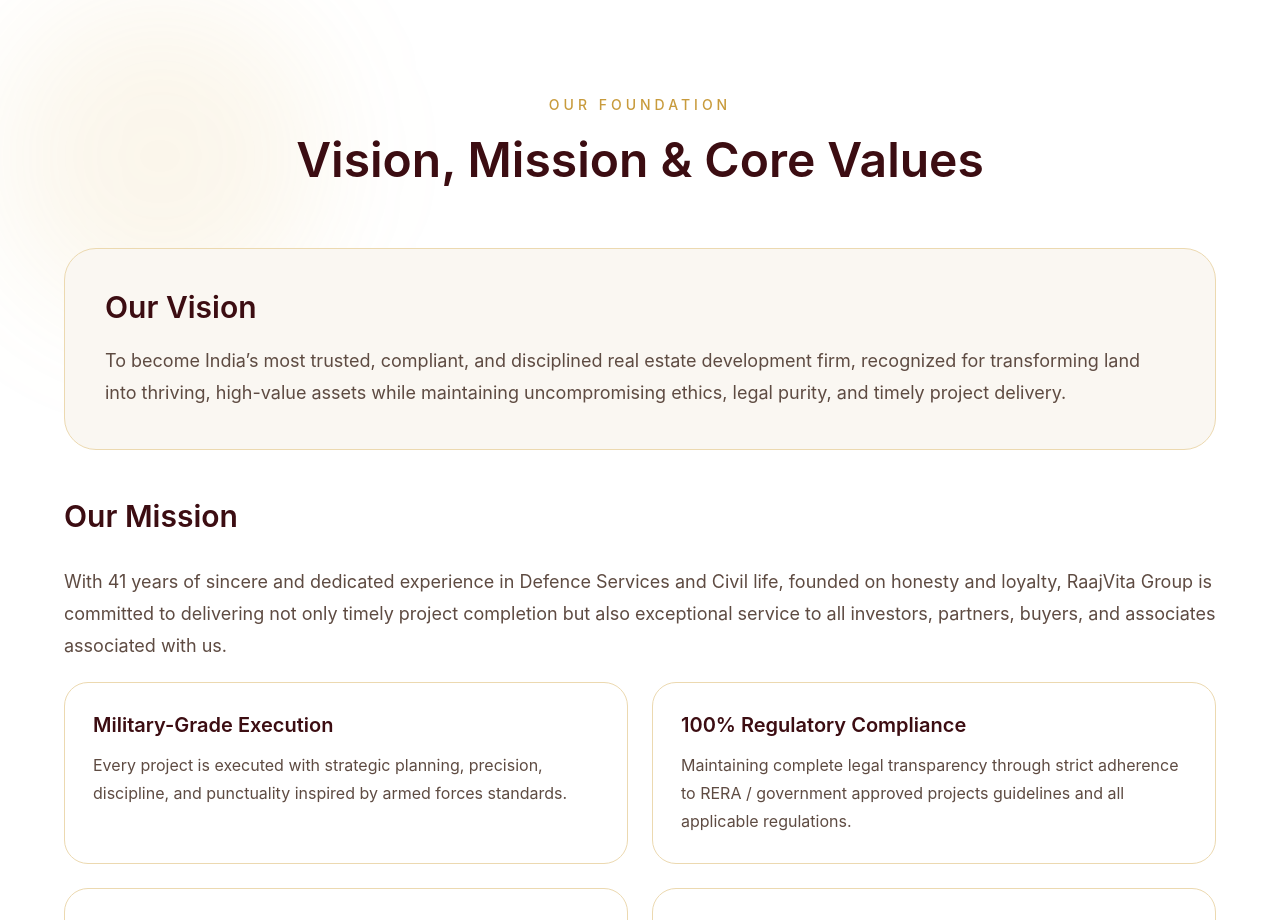
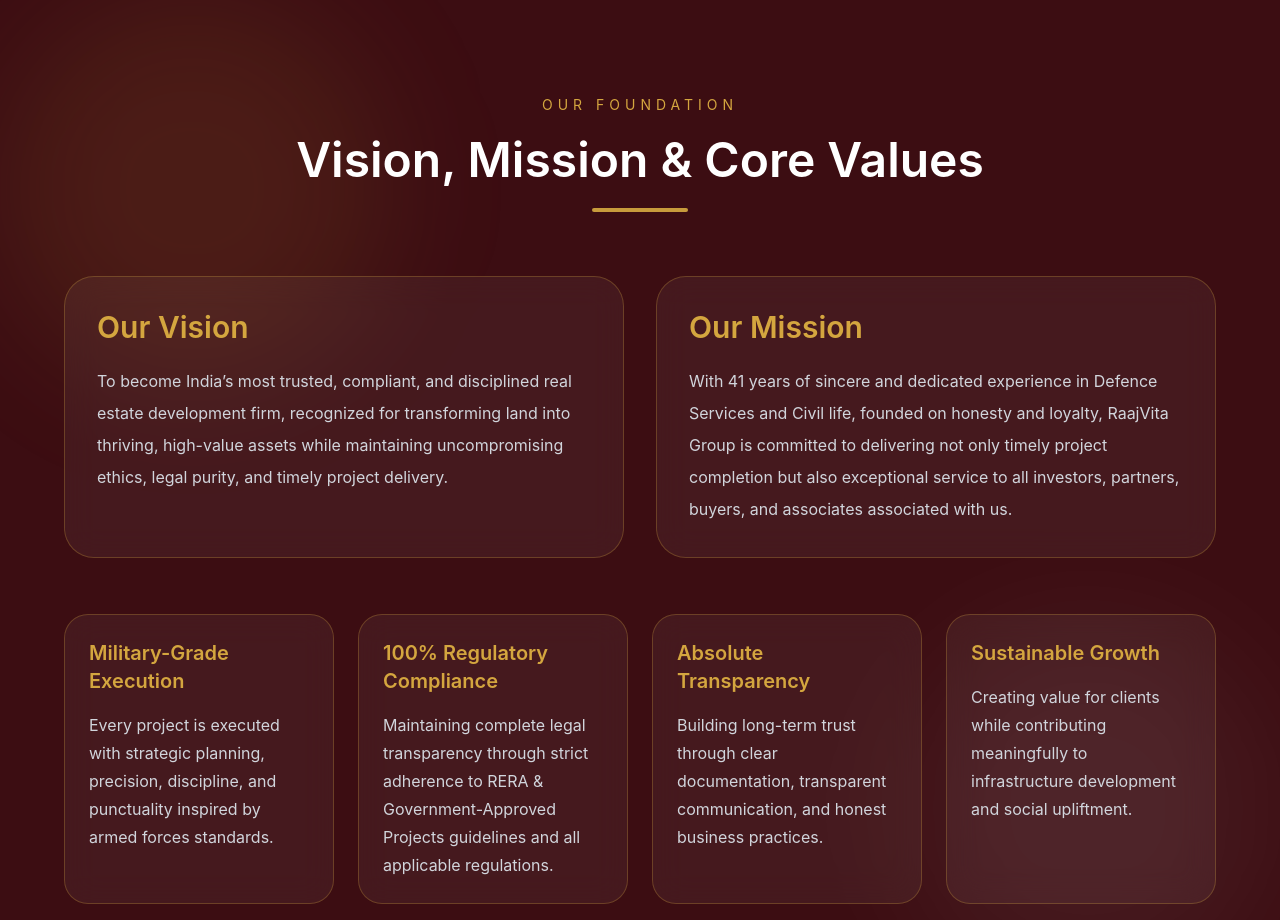
Before and after one commit to mndev2019/raajvita, a React (Vite) app: page / in a window 1280 px wide. Shown: the part 1880-2800 px from the top of the page. Built offline with nearby package versions, Linux system fonts and the light colour scheme.

Commit message:
change vission mission and rera

```diff
--- a/src/Layout/Footer.jsx
+++ b/src/Layout/Footer.jsx
@@ -222,7 +222,7 @@
 
               <div className="w-1.5 h-1.5 rounded-full bg-[#c89b3c]"></div>
 
-              <p>RERA / government approved projects Certified Development Firm</p>
+              <p>RERA & Government-Approved Development Firm</p>
             </div>
           </div>
         </div>
--- a/src/Pages/AboutUs/index.jsx
+++ b/src/Pages/AboutUs/index.jsx
@@ -57,7 +57,7 @@
 
             <div className="absolute -bottom-8 -left-8 bg-[#c89b3c] text-white p-6 rounded-2xl shadow-2xl">
               <h2 className="text-3xl font-bold">100%</h2>
-              <p className="font-medium">RERA / Govt. Approved Projects Certified</p>
+              <p className="font-medium">RERA & Government-Approved Projects</p>
             </div>
           </div>
         </div>
--- a/src/Pages/Home/About.jsx
+++ b/src/Pages/Home/About.jsx
@@ -4,141 +4,116 @@
   return (
     <>
       {/* Vision, Mission & Core Values */}
-      <section className="relative lg:py-24 py-10 bg-white overflow-hidden">
-        <div className="absolute top-0 left-0 w-80 h-80 bg-[#d4a63f]/10 blur-3xl rounded-full"></div>
-        <div className="absolute bottom-0 right-0 w-96 h-96 bg-[#8b1e2d]/10 blur-3xl rounded-full"></div>
+    <section className="relative lg:py-24 py-14 bg-[#3c0d12] overflow-hidden">
+
+  {/* Background Effects */}
+  <div className="absolute top-0 left-0 w-96 h-96 bg-[#d4a63f]/10 blur-3xl rounded-full"></div>
+  <div className="absolute bottom-0 right-0 w-96 h-96 bg-white/5 blur-3xl rounded-full"></div>
 
   <div className="container mx-auto px-6 lg:px-16 relative z-10">
+
+    {/* Heading */}
     <div className="text-center max-w-4xl mx-auto">
-            <span className="text-[#c89b3c] uppercase tracking-[4px] text-sm font-medium">
+      <span className="uppercase tracking-[5px] text-[#d4a63f] text-sm">
         Our Foundation
       </span>
 
-            <h2 className="text-3xl lg:text-5xl font-semibold text-[#3c0d12] mt-5">
+      <h2 className="text-4xl lg:text-5xl font-semibold text-white mt-5">
         Vision, Mission & Core Values
       </h2>
+
+      <div className="w-24 h-1 bg-[#c89b3c] mx-auto rounded-full mt-6"></div>
     </div>
 
-          {/* Vision */}
-          <div className="md:mt-16 mt-10 bg-[#faf7f2] border border-[#ecd9b0] rounded-[32px] md:p-10 p-8">
-            <h3 className="md:text-3xl text-2xl font-semibold text-[#3c0d12]">
+    {/* Vision & Mission */}
+    <div className="grid lg:grid-cols-2 gap-8 mt-16">
+
+      <div className="bg-white/5 backdrop-blur-lg border border-[#c89b3c]/30 rounded-[30px] p-8 hover:-translate-y-2 transition-all duration-500">
+
+        <h3 className="text-3xl font-semibold text-[#d4a63f] mb-5">
           Our Vision
         </h3>
 
-            <p className="text-[#5e4b42] md:text-lg text-md leading-8 mt-5">
+        <p className="text-gray-300 leading-8">
           To become India’s most trusted, compliant, and disciplined real
           estate development firm, recognized for transforming land into
           thriving, high-value assets while maintaining uncompromising
           ethics, legal purity, and timely project delivery.
         </p>
+
       </div>
 
-          {/* Mission */}
-          <div className="md:mt-12 mt-10">
-            <h3 className="md:text-3xl text-2xl font-semibold text-[#3c0d12] mb-8">
+      <div className="bg-white/5 backdrop-blur-lg border border-[#c89b3c]/30 rounded-[30px] p-8 hover:-translate-y-2 transition-all duration-500">
+
+        <h3 className="text-3xl font-semibold text-[#d4a63f] mb-5">
           Our Mission
         </h3>
-            <div className="">
-              <p className="text-[#5e4b42] md:text-lg text-md leading-8 mb-5">
-                With 41 years of sincere and dedicated experience in Defence Services and
-                Civil life, founded on honesty and loyalty, RaajVita Group is committed to
-                delivering not only timely project completion but also exceptional service to
-                all investors, partners, buyers, and associates associated with us.
+
+        <p className="text-gray-300 leading-8">
+          With 41 years of sincere and dedicated experience in Defence
+          Services and Civil life, founded on honesty and loyalty,
+          RaajVita Group is committed to delivering not only timely
+          project completion but also exceptional service to all
+          investors, partners, buyers, and associates associated with us.
         </p>
+
       </div>
-            <div className="grid md:grid-cols-2 gap-6">
 
-              <div className="bg-white border border-[#ecd9b0] rounded-3xl p-7">
-                <h4 className="text-[#3c0d12] text-xl font-semibold">
+    </div>
+
+    {/* Core Values */}
+    <div className="grid md:grid-cols-2 lg:grid-cols-4 gap-6 mt-14">
+
+      <div className="bg-white/5 backdrop-blur-lg border border-[#c89b3c]/30 rounded-3xl p-6 hover:bg-[#c89b3c]/10 transition-all duration-300">
+        <h4 className="text-[#d4a63f] text-xl font-semibold">
           Military-Grade Execution
         </h4>
-                <p className="text-[#5e4b42] mt-3 leading-7">
+
+        <p className="text-gray-300 mt-4 leading-7">
           Every project is executed with strategic planning,
           precision, discipline, and punctuality inspired by armed
           forces standards.
         </p>
       </div>
 
-              <div className="bg-white border border-[#ecd9b0] rounded-3xl p-7">
-                <h4 className="text-[#3c0d12] text-xl font-semibold">
+      <div className="bg-white/5 backdrop-blur-lg border border-[#c89b3c]/30 rounded-3xl p-6 hover:bg-[#c89b3c]/10 transition-all duration-300">
+        <h4 className="text-[#d4a63f] text-xl font-semibold">
           100% Regulatory Compliance
         </h4>
-                <p className="text-[#5e4b42] mt-3 leading-7">
+
+        <p className="text-gray-300 mt-4 leading-7">
           Maintaining complete legal transparency through strict
-                  adherence to RERA / government approved projects guidelines and all applicable regulations.
+          adherence to RERA & Government-Approved Projects guidelines
+          and all applicable regulations.
         </p>
       </div>
 
-              <div className="bg-white border border-[#ecd9b0] rounded-3xl p-7">
-                <h4 className="text-[#3c0d12] text-xl font-semibold">
+      <div className="bg-white/5 backdrop-blur-lg border border-[#c89b3c]/30 rounded-3xl p-6 hover:bg-[#c89b3c]/10 transition-all duration-300">
+        <h4 className="text-[#d4a63f] text-xl font-semibold">
           Absolute Transparency
         </h4>
-                <p className="text-[#5e4b42] mt-3 leading-7">
+
+        <p className="text-gray-300 mt-4 leading-7">
           Building long-term trust through clear documentation,
           transparent communication, and honest business practices.
         </p>
       </div>
 
-              <div className="bg-white border border-[#ecd9b0] rounded-3xl p-7">
-                <h4 className="text-[#3c0d12] text-xl font-semibold">
+      <div className="bg-white/5 backdrop-blur-lg border border-[#c89b3c]/30 rounded-3xl p-6 hover:bg-[#c89b3c]/10 transition-all duration-300">
+        <h4 className="text-[#d4a63f] text-xl font-semibold">
           Sustainable Growth
         </h4>
-                <p className="text-[#5e4b42] mt-3 leading-7">
+
+        <p className="text-gray-300 mt-4 leading-7">
           Creating value for clients while contributing meaningfully
           to infrastructure development and social upliftment.
         </p>
       </div>
-            </div>
+
     </div>
 
-          {/* Core Values */}
-          <div className="md:mt-16 mt-10">
-            <h3 className="md:text-3xl text-2xl font-semibold text-[#3c0d12] mb-8">
-              Our Core Values
-            </h3>
-
-            <div className="grid md:grid-cols-2 lg:grid-cols-4 gap-6">
-              <div className="bg-[#faf7f2] border border-[#ecd9b0] rounded-3xl p-6">
-                <h4 className="text-[#3c0d12] font-semibold text-xl">
-                  Integrity First
-                </h4>
-                <p className="text-[#5e4b42] mt-3">
-                  Honesty is our non-negotiable foundation in every decision
-                  and commitment.
-                </p>
   </div>
 
-              <div className="bg-[#faf7f2] border border-[#ecd9b0] rounded-3xl p-6">
-                <h4 className="text-[#3c0d12] font-semibold text-xl">
-                  Purity & Compliance
-                </h4>
-                <p className="text-[#5e4b42] mt-3">
-                  Complete transparency backed by RERA / government approved projects compliance and verified
-                  documentation.
-                </p>
-              </div>
-
-              <div className="bg-[#faf7f2] border border-[#ecd9b0] rounded-3xl p-6">
-                <h4 className="text-[#3c0d12] font-semibold text-xl">
-                  Discipline
-                </h4>
-                <p className="text-[#5e4b42] mt-3">
-                  Strict adherence to timelines, quality control, and
-                  standardized execution processes.
-                </p>
-              </div>
-
-              <div className="bg-[#faf7f2] border border-[#ecd9b0] rounded-3xl p-6">
-                <h4 className="text-[#3c0d12] font-semibold text-xl">
-                  Social Responsibility
-                </h4>
-                <p className="text-[#5e4b42] mt-3">
-               We proudly support initiatives focused on the education, grooming, growth, and development of underprivileged children, helping them build a brighter and better future.
-                </p>
-              </div>
-            </div>
-          </div>
-        </div>
 </section>
 
       {/* Rajendra Singh Chaudhary */}
@@ -211,17 +186,7 @@
                 A Legacy of Honor, Discipline & Visionary Leadership
               </h2>
 
-              {/*
-              <div className="md:mt-12 mt-10 bg-white border-l-4 border-[#c89b3c] rounded-r-3xl p-8 shadow-sm">
-                <p className="text-[#3c0d12] md:text-lg text-md italic leading-8">
-                  “Founder of RaajVita, an MBA professional with over 20 years of distinguished service in the Indian Air Force. He has also worked with ICICI Bank and the Ministry of Child Development, Government of India. For the past 10 years, he has been actively engaged in the real estate sector in Noida and has maintained an unblemished track record of honesty, integrity, and professionalism throughout his career.”
 
-                </p>
-
-                <h5 className="text-[#c89b3c] font-semibold mt-5">
-                  — Rajendra Singh Chaudhary
-                </h5>
-              </div> */}
 
               <div className="md:mt-12 mt-10 bg-white border-l-4 border-[#c89b3c] rounded-r-3xl p-8 shadow-sm">
                 <h4 className="text-[#3c0d12] text-2xl font-semibold mb-4">
@@ -255,7 +220,7 @@
 
                 <div className="bg-white border border-[#ecd9b0] rounded-3xl p-6">
                   <h4 className="text-[#3c0d12] text-xl font-semibold">
-                    RERA / government approved projects Certified Professional
+                    RERA & Government-Approved Projects
                   </h4>
 
                   <p className="text-[#5e4b42] mt-3 leading-7">
--- a/src/Pages/Home/Banner.jsx
+++ b/src/Pages/Home/Banner.jsx
@@ -23,7 +23,7 @@
 
             {/* Small Badge */}
             <div className="inline-block border border-[#d4a63f] text-[#f3d58a] px-5 py-2 rounded-full text-sm tracking-[3px] uppercase mb-6 backdrop-blur-md">
-              Trusted • Transparent • RERA / government approved projects Certified
+              Trusted • Transparent • RERA / government approved projects
             </div>
 
             {/* Heading */}
--- a/src/Pages/Home/Trust.jsx
+++ b/src/Pages/Home/Trust.jsx
@@ -10,7 +10,7 @@
   const data = [
     {
       icon: <FaShieldAlt />,
-      title: "RERA/ government approved Projects",
+      title: "RERA & Government-Approved Projects",
       desc: "Every development follows strict legal and regulatory compliance standards for completely secure investment.",
     },
     {
@@ -52,10 +52,7 @@
             </h2>
 
             <p className="text-[#5e4b42] md:text-lg text-md leading-8 mt-6">
-              Raajvita Vista Developers combines military-grade discipline,
-              complete legal transparency, and RERA / government approved projects development
-              practices to deliver secure and future-ready real estate
-              opportunities.
+              Raajvita Vista Developers combines military-grade discipline, complete legal transparency, and development practices for RERA and government-approved projects to deliver secure and future-ready real estate opportunities.
             </p>
           </div>
 
--- a/src/Pages/Home/VissionMission.jsx
+++ b/src/Pages/Home/VissionMission.jsx
@@ -16,7 +16,7 @@
     {
       icon: <FaShieldAlt />,
       title: "100% Regulatory Compliance",
-      desc: "Every development follows strict RERA / government approved projects guidelines and legally verified documentation.",
+      desc: "Every development follows strict RERA and government approval guidelines and is backed by legally verified documentation.",
     },
     {
       icon: <FaBalanceScale />,
--- a/src/Pages/Home/WhyRaajvita.jsx
+++ b/src/Pages/Home/WhyRaajvita.jsx
@@ -20,7 +20,7 @@
     },
     {
       left: "Unverified Property Deals",
-      right: "RERA / government approved projects Certified Developments",
+      right: "Certified RERA & Government-Approved Projects",
       icon: <FaShieldAlt />,
     },
     {
--- a/src/Pages/Home/index.jsx
+++ b/src/Pages/Home/index.jsx
@@ -3,7 +3,7 @@
 import CSR from "./CSR"
 import Process from "./Process"
 import Trust from "./Trust"
-import VisionMission from "./VissionMission"
+// import VisionMission from "./VissionMission"
 import WhyRaajvita from "./WhyRaajvita"
 
 
@@ -13,7 +13,7 @@
    <Banner/>
    <Trust/>
    <About/>
-   <VisionMission/>
+   {/* <VisionMission/> */}
    <CSR/>
    <Process/>
    <WhyRaajvita/>
--- a/src/Pages/Services/index.jsx
+++ b/src/Pages/Services/index.jsx
@@ -22,7 +22,7 @@
     {
       icon: <FaBalanceScale />,
       title: "Legal & Regulatory Compliance",
-      desc: "Ensuring every project follows strict RERA / government approved projects guidelines and legal requirements for complete client confidence.",
+      desc: "Ensuring every project is RERA and government-approved, following strict legal and regulatory requirements to provide complete client confidence.",
     },
     {
       icon: <FaChartLine />,
@@ -130,7 +130,7 @@
             <div className="bg-[#f8f4ec] rounded-3xl p-8 text-center">
               <h3 className="text-5xl font-bold text-[#c89b3c]">100%</h3>
               <p className="mt-4 text-[#3c0d12] font-semibold">
-                RERA / Govt. Approved Projects
+                RERA & Government-Approved Projects
               </p>
             </div>
 
```
Lines whose indentation alone changed are shown as unchanged.
